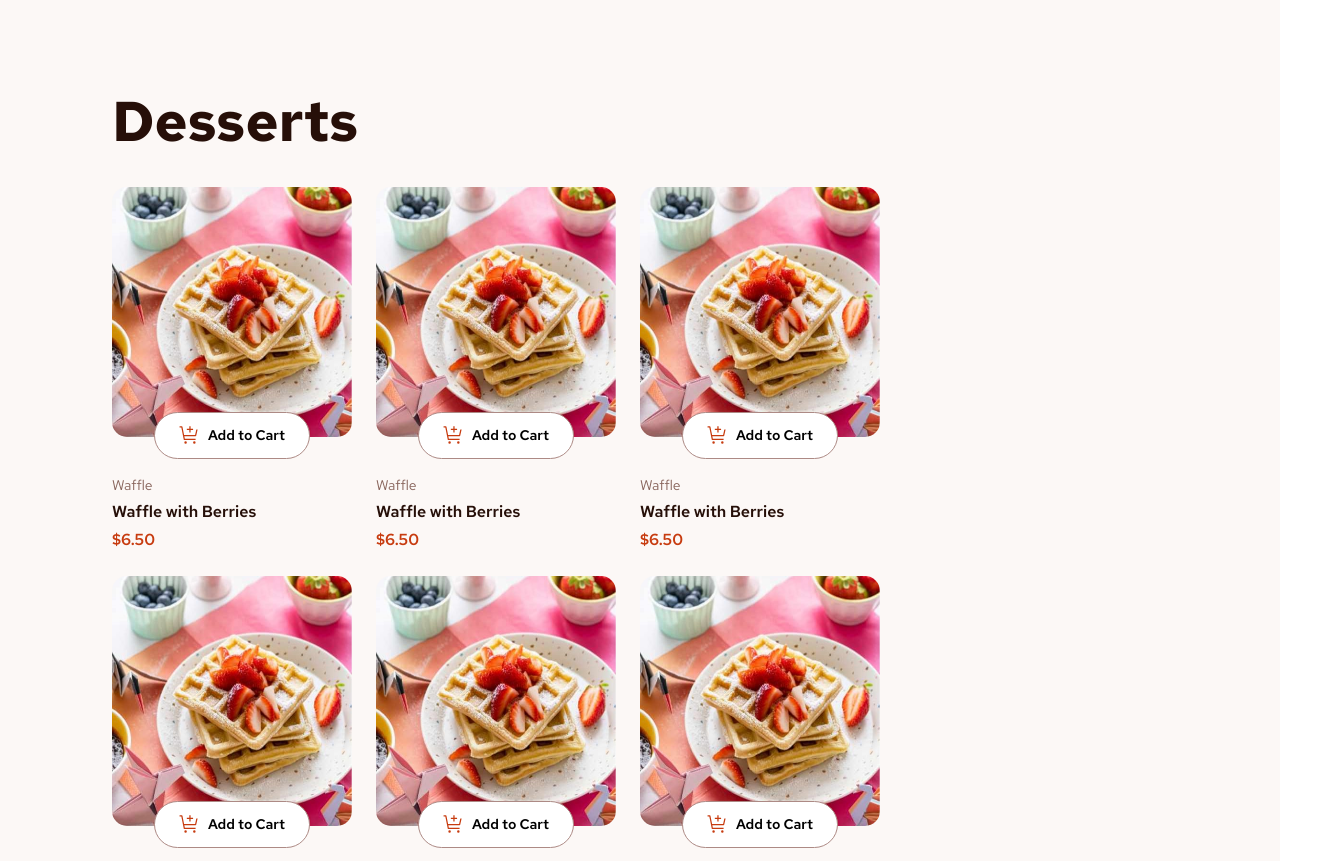
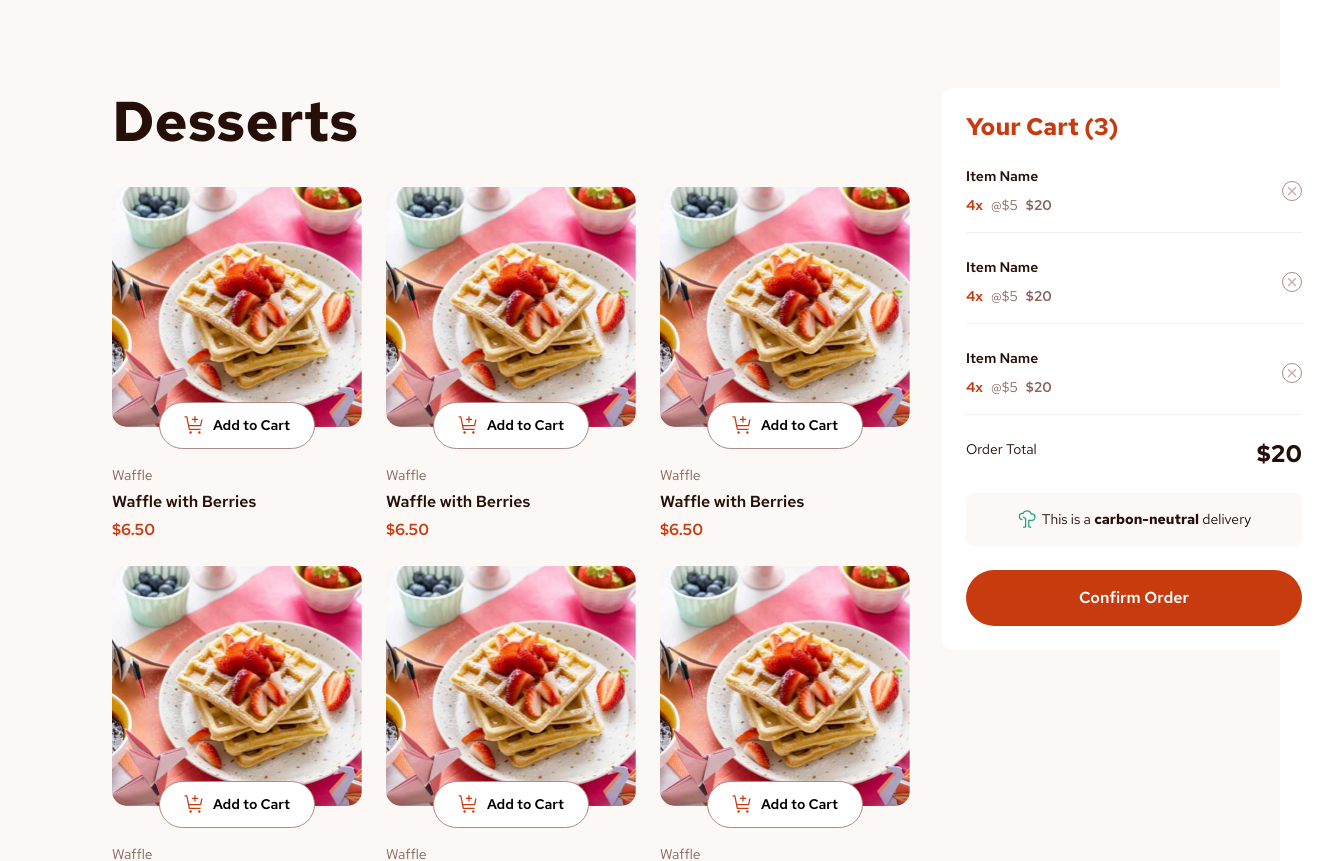
Before and after one commit to ben-demetrius/workspaces, a React (Vite) app: page / in a window 1280 px wide. Shown: the top 861 px of the page, 1326 px wide, since content can reach past the window. Built offline with nearby package versions, Linux system fonts and the light colour scheme.

Commit message:
snapshot.

```diff
--- a/src/assets/styles/app.scss
+++ b/src/assets/styles/app.scss
@@ -2,7 +2,7 @@
 
 .cart {
   @include flex($gap: $space-400);
-
+  flex-wrap: nowrap;
   @media (max-width: $md) {
   }
 
--- a/src/assets/styles/cart-item.scss
+++ b/src/assets/styles/cart-item.scss
@@ -10,8 +10,8 @@
     margin-bottom: calc($space-300 - 2px);
 
     .cart--image {
-      width: 240px;
-      height: 250px;
+      width: 250px;
+      height: 240px;
       border-radius: 15px;
 
       @media (max-width: $md) {
--- a/src/assets/styles/order.scss
+++ b/src/assets/styles/order.scss
@@ -9,7 +9,7 @@
   background-color: $white;
   border-radius: $space-150;
 
-  min-width: 364px;
+  min-width: 336px;
   @media (max-width: $md) {
   }
 
```
